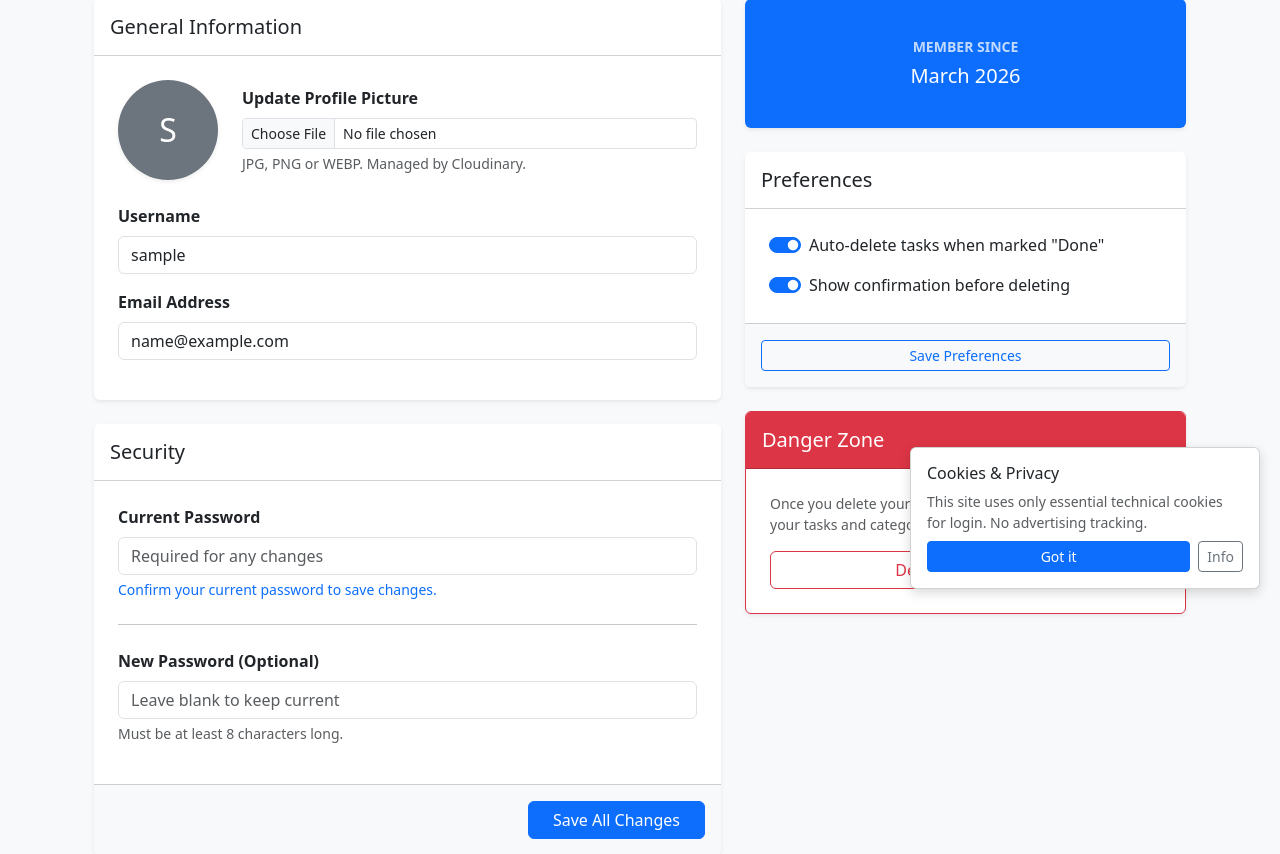
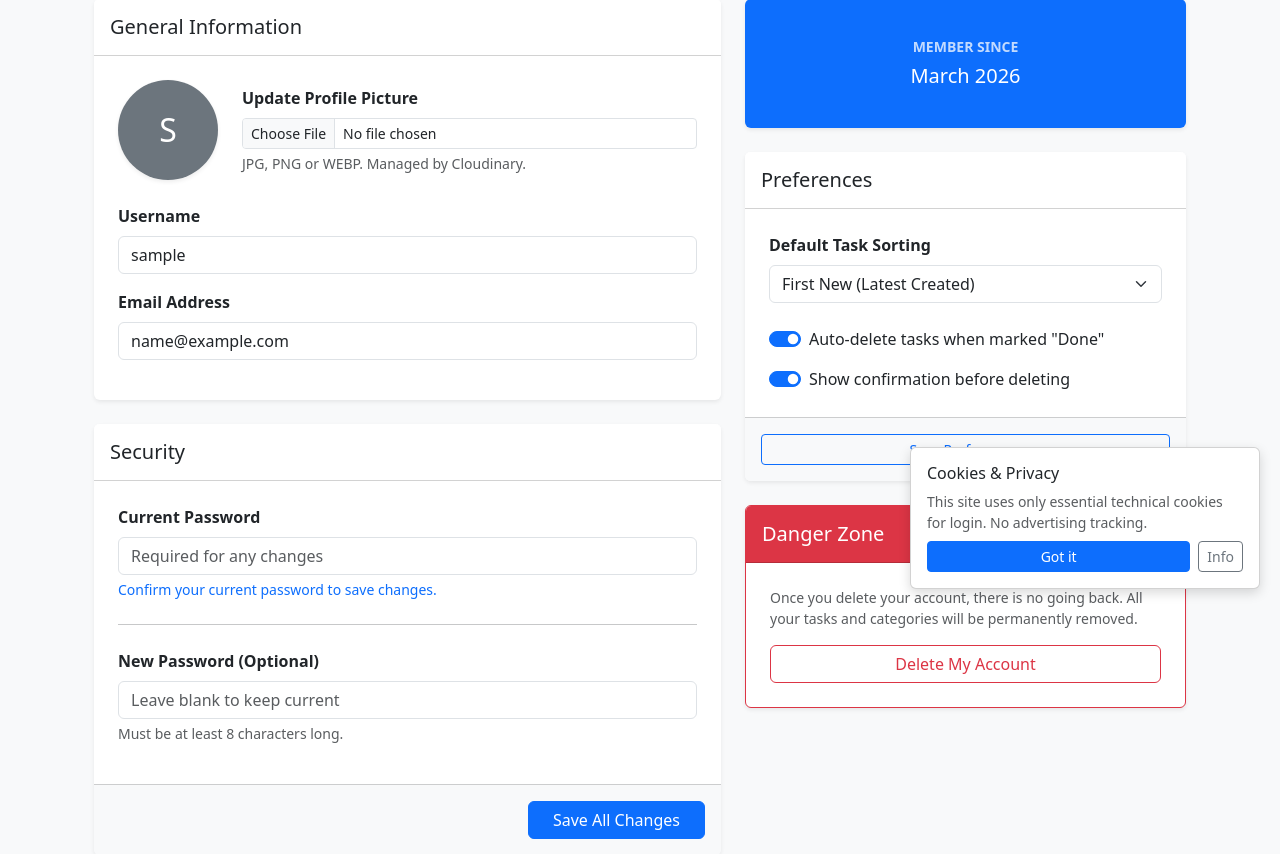
Before and after one commit to ErMichele/ToPlanBlock, a Flask app: page /account in a window 1280 px wide. Shown: the part 191-1045 px from the top of the page. Run offline with Flask 3, Linux system fonts and the light colour scheme; the visitor is signed in with stand-in values (Sample User, id 1); some libraries are stand-ins or nearby versions.

Commit message:
Add sorting preferences to account settings

```diff
--- a/app.py
+++ b/app.py
@@ -268,6 +268,7 @@ def account():
 def update_preferences():
     session['auto_delete'] = 'auto_delete' in request.form
     session['confirm_delete'] = 'confirm_delete' in request.form
+    session['sort_by'] = request.form.get('sort_by', 'newest')
     flash('Preferences updated (Session saved).', 'success')
     return redirect(url_for('account'))
 
@@ -330,8 +331,14 @@ def todo():
         conditions = [Category.name == c for c in cat_filter_list]
         matching_cat_ids = db.session.query(Category.id).filter(or_(*conditions)).subquery()
         q = q.join(Todo.categories).filter(Category.id.in_(matching_cat_ids))
-
-    tasks = q.distinct().order_by(Todo.completed.asc(), Todo.id.desc()).all()
+    sort_pref = session.get('sort_by', 'newest')
+    if sort_pref == 'alpha':
+        q = q.order_by(Todo.completed.asc(), Todo.task.asc())
+    elif sort_pref == 'oldest':
+        q = q.order_by(Todo.completed.asc(), Todo.id.asc())
+    else:  # 'newest' is the default
+        q = q.order_by(Todo.completed.asc(), Todo.id.desc())
+    tasks = q.distinct().all()
 
     user_cat_ids = db.session.query(Category.id).join(Todo.categories).filter(Todo.user_id == current_user.id).distinct()
     categories = Category.query.filter(Category.id.in_(user_cat_ids)).order_by(Category.name).all()
--- a/templates/account.html
+++ b/templates/account.html
@@ -106,6 +106,19 @@
         <form method="POST" action="{{ url_for('update_preferences') }}">
           <input type="hidden" name="csrf_token" value="{{ csrf_token() }}" />
           <div class="card-body p-4 text-start">
+
+            <div class="mb-4">
+              <label class="form-label fw-bold">Default Task Sorting</label>
+              <select name="sort_by" class="form-select">
+                <option value="newest" {% if session.get('sort_by')=='newest' %}selected{% endif %}>First New (Latest
+                  Created)</option>
+                <option value="oldest" {% if session.get('sort_by')=='oldest' %}selected{% endif %}>First Old (Oldest
+                  Created)</option>
+                <option value="alpha" {% if session.get('sort_by')=='alpha' %}selected{% endif %}>Alphabetical (A-Z)
+                </option>
+              </select>
+            </div>
+
             <div class="form-check form-switch mb-3">
               <input class="form-check-input" type="checkbox" name="auto_delete" id="autoDelete" {% if
                 session.get('auto_delete') %}checked{% endif %}>
```
